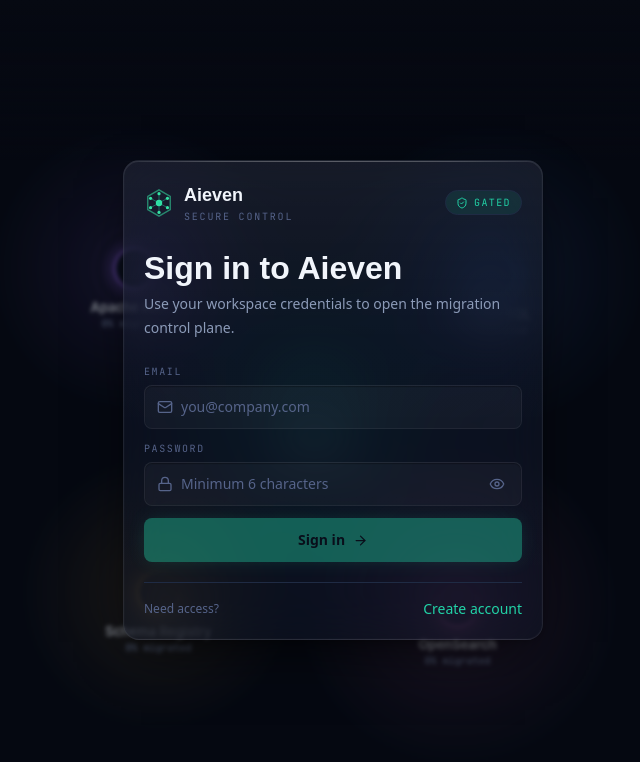
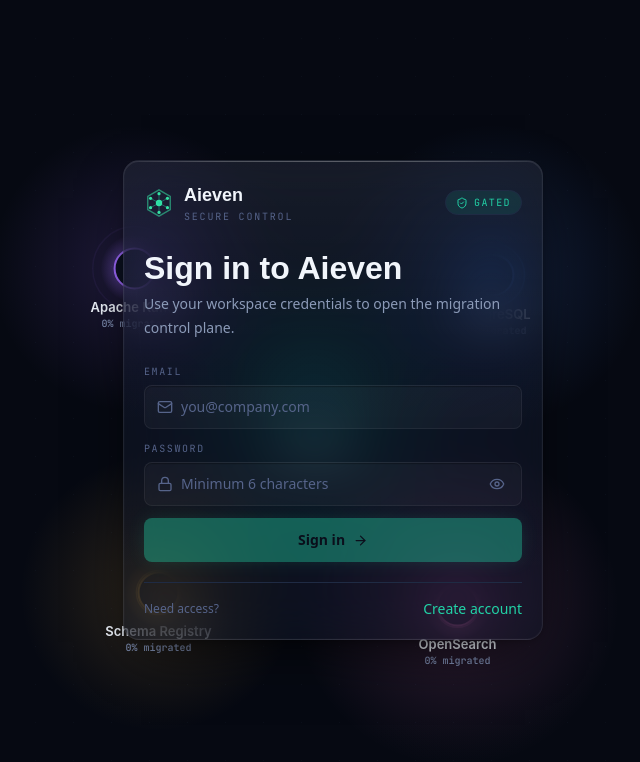
Before and after one commit to annihilatedself/CodeFactory, a React (Vite) app in the folder aieven/: page / in a window 1280 px wide. Shown: the top 762 px of the page, without its empty margins (307-947 px from the left). Built offline with nearby package versions, Linux system fonts and the light colour scheme; a web font is replaced by a local one.

Commit message:
Remove auth page backdrop

```diff
--- a/aieven/src/components/auth/AuthPage.tsx
+++ b/aieven/src/components/auth/AuthPage.tsx
@@ -62,9 +62,6 @@
 
   return (
     <div className="pointer-events-auto absolute inset-0 z-20 flex items-center justify-center px-4 py-8">
-      <div className="absolute inset-0 bg-void/45 backdrop-blur-[2px]" />
-      <div className="absolute inset-x-0 top-0 h-40 bg-gradient-to-b from-void via-void/70 to-transparent" />
-
       <main className="glass glass-sheen relative w-[min(100%,420px)] rounded-2xl p-5 shadow-2xl">
         <div className="mb-7 flex items-center justify-between">
           <div className="flex items-center gap-2.5">
```
